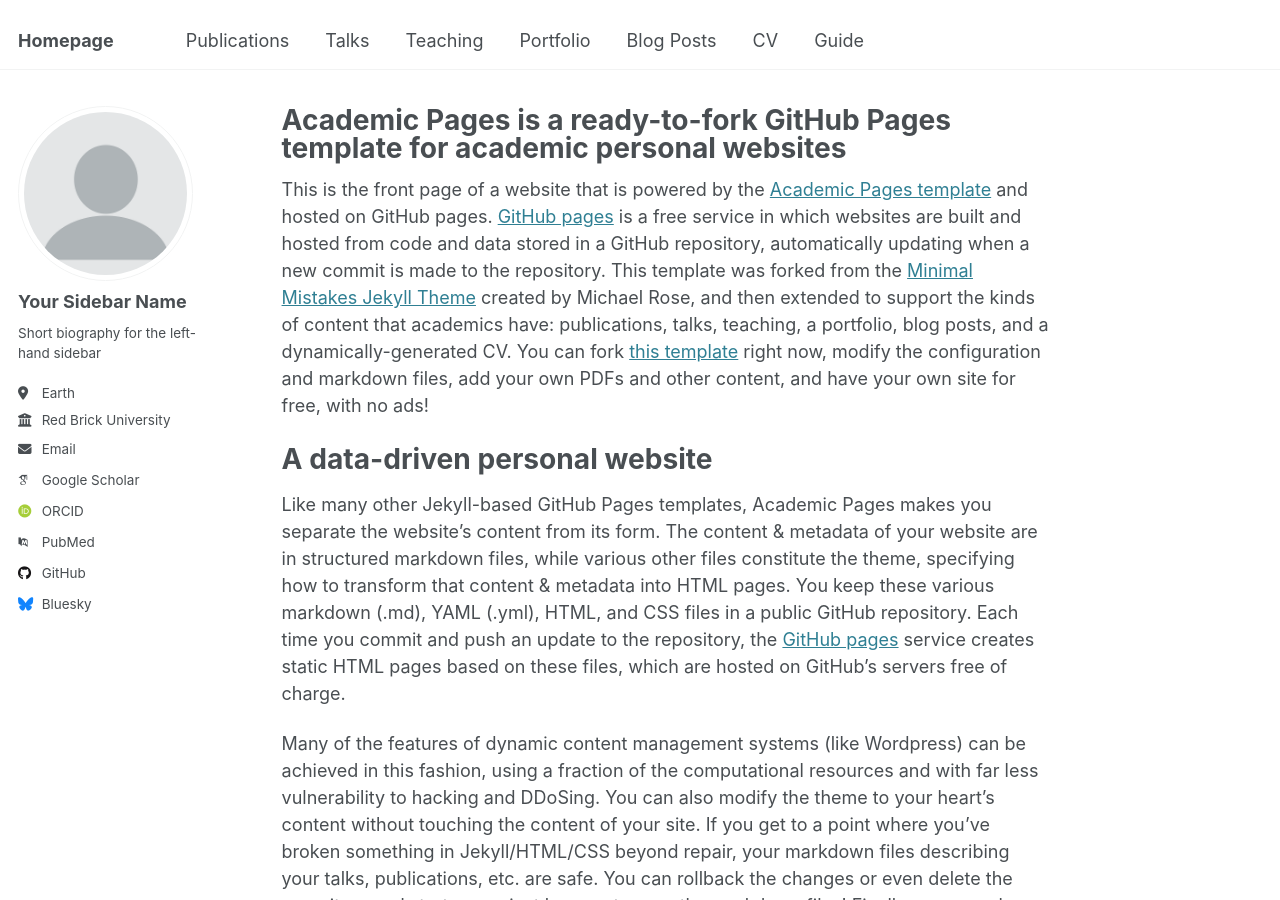
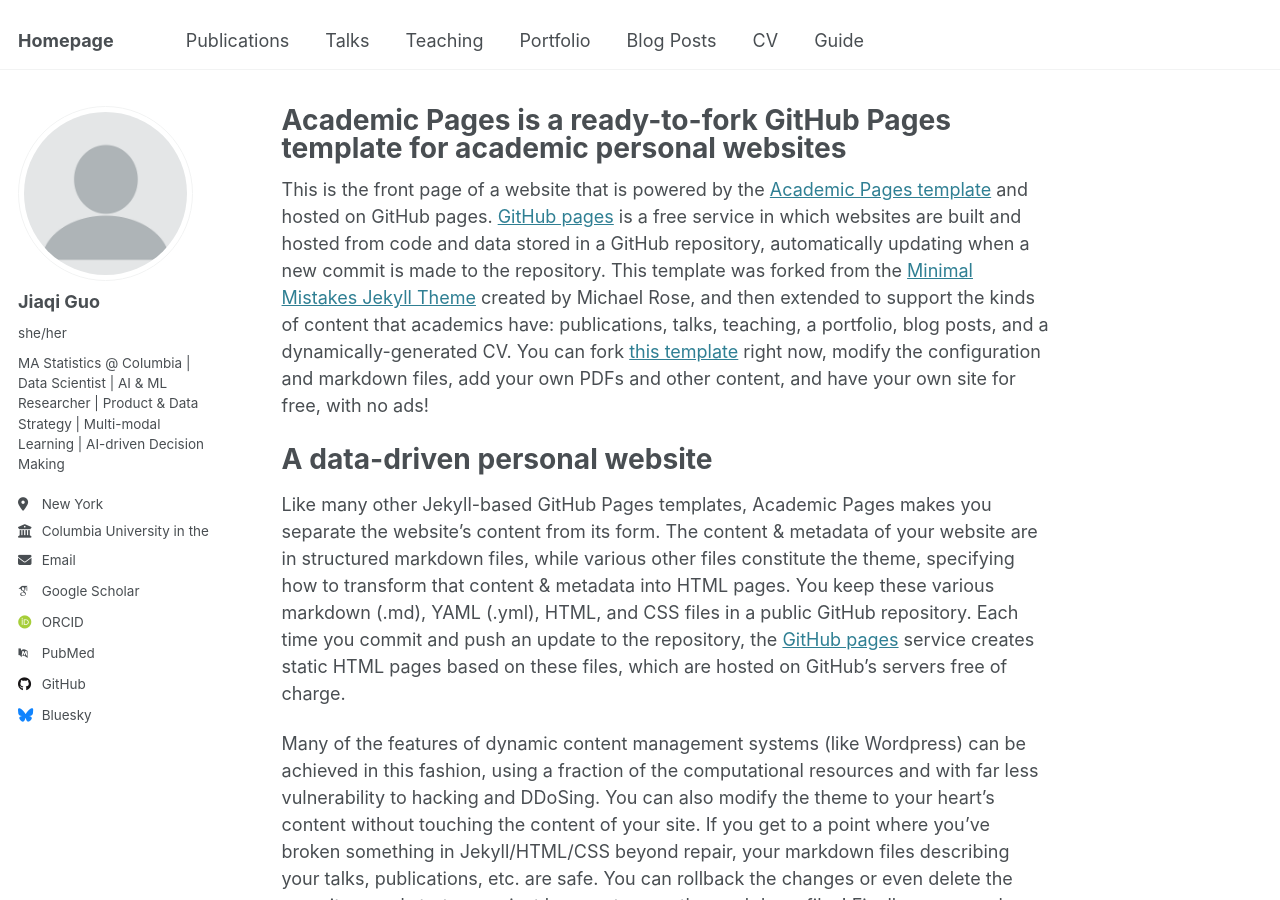
Before and after one commit to AshleyGuoj/AshleyGuoj.github.io, a Jekyll site: the page built from _pages/about.md, in a window 1280 px wide and 900 px high. Built offline with Jekyll 4.4.1, drawn with Linux system fonts in a browser that asks for light colours; some web fonts are replaced.

Commit message:
_config.yml

```diff
--- a/_config.yml
+++ b/_config.yml
@@ -23,13 +23,13 @@ repository               : "academicpages/academicpages.github.io"
 author:
   # Biographic information
   avatar           : "profile.png"
-  name             : "Your Sidebar Name"
-  pronouns         : # example: "she/her"
-  bio              : "Short biography for the left-hand sidebar"
-  location         : "Earth"
-  employer         : "Red Brick University"
+  name             : "Jiaqi Guo"
+  pronouns         : "she/her"
+  bio              : "MA Statistics @ Columbia | Data Scientist | AI & ML Researcher | Product & Data Strategy | Multi-modal Learning | AI-driven Decision Making"
+  location         : "New York"
+  employer         : "Columbia University in the City of New York"
   uri              : # URL
-  email            : "none@example.org"
+  email            : "jguo70899@gmail.com"
 
   # Academic websites
   arxiv            : # URL - Update with the correct link to your profile
```
